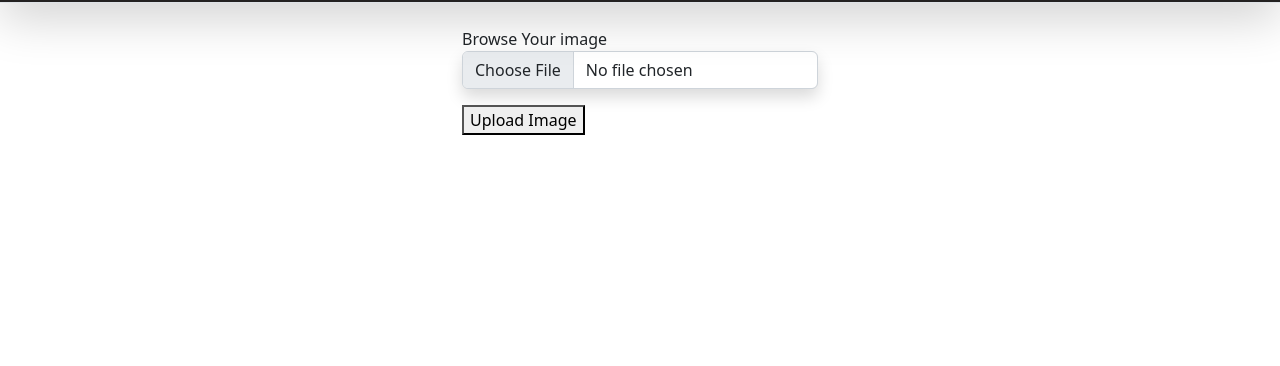
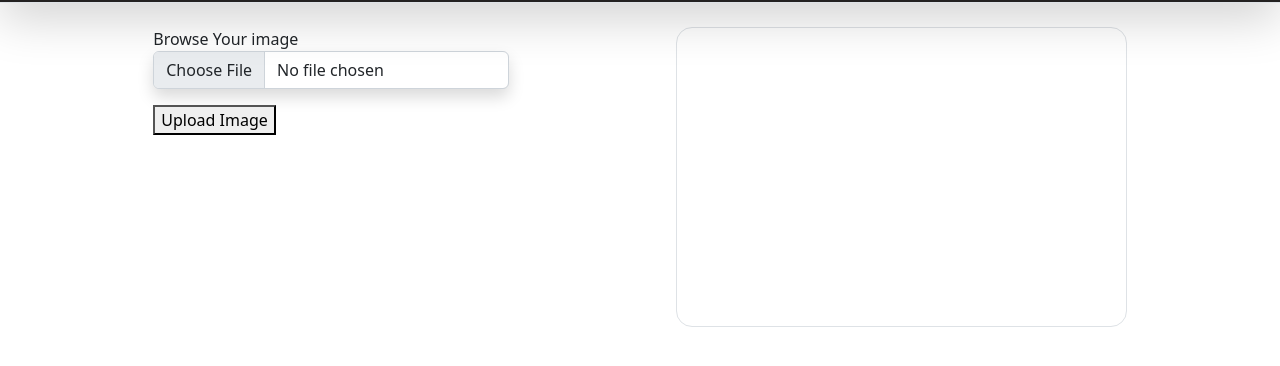
Before and after one commit to Pasan-Pahasara/Spring-Image-Uploader-MVC, a plain HTML site: page index.html in a window 1280 px wide. Shown: the part 54-420 px from the top of the page. Drawn offline with nearby package versions, Linux system fonts and the light colour scheme.

Commit message:
Introducing Image Display Viewer to the index file

```diff
--- a/index.html
+++ b/index.html
@@ -25,7 +25,9 @@
                 <button style="margin-bottom: 8px;margin-top: 8px;" id="btnUpload" class="btn-modern mt-3" type="button">Upload Image</button>
             </form>
         </div>
-
+        <div class="col-5">
+            <div id="display" class="border border-1, w-100 rounded-4" style="height: 300px"></div>
+        </div>
     </div>
 </section>
 <script src="assets/jQuery/jquery-3.6.0.min.js"></script>
```
